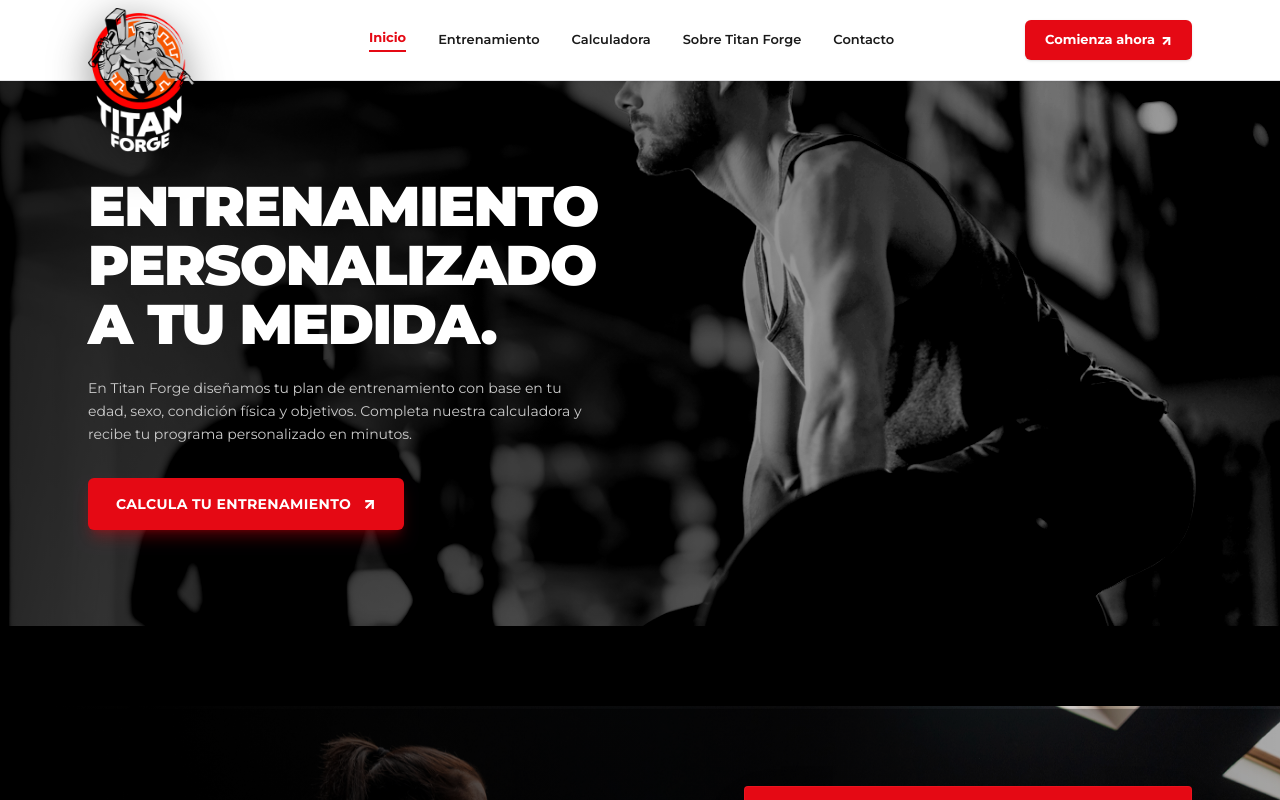
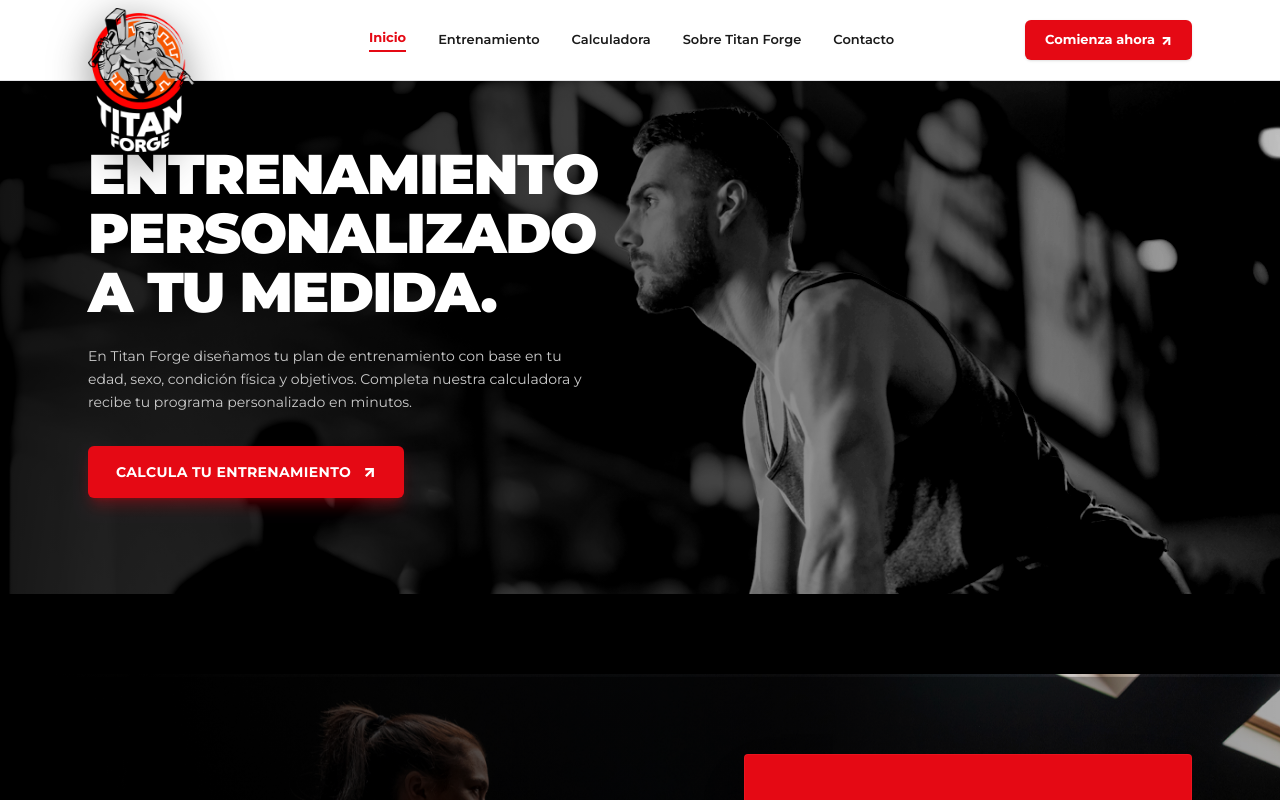
Before and after one commit to giomerida/titanforge, a React (Vite) app: page / in a window 1280 px wide. Shown: the top 800 px of the page. Built offline with nearby package versions, Linux system fonts and the light colour scheme; no server answers.

Commit message:
style: update Hero section layout and image positioning
Adjust padding and object positioning to ensure the background athlete image is anchored at the top for better visibility. Increased gradient intensity to improve text legibility.

```diff
--- a/src/components/Hero.tsx
+++ b/src/components/Hero.tsx
@@ -7,16 +7,16 @@ interface HeroProps {
 
 export const Hero: React.FC<HeroProps> = ({ onOpenCalculator }) => {
   return (
-    <section className="relative w-full bg-[#111111] overflow-hidden pt-16 sm:pt-24 pb-16 sm:pb-24">
-      {/* Background athlete image without opacity reduction */}
+    <section className="relative w-full bg-[#111111] overflow-hidden pt-10 pb-16 sm:pt-16 sm:pb-24">
+      {/* Background athlete image anchored to the top to show full head and background */}
       <div className="absolute inset-0 z-0 pointer-events-none overflow-hidden">
         <img
           src={fondoHeader}
           alt="Fondo Atleta Titan Forge"
-          className="w-full h-full object-cover object-right md:object-center filter contrast-110 brightness-95"
+          className="w-full h-full object-cover object-[85%_top] sm:object-[80%_top] md:object-[right_top] filter contrast-110 brightness-95"
         />
-        {/* Soft gradient from left to ensure text legibility while keeping the image crisp */}
-        <div className="absolute inset-0 bg-gradient-to-r from-black/85 via-black/45 to-transparent" />
+        {/* Soft gradient from left to ensure text legibility while keeping the athlete crisp */}
+        <div className="absolute inset-0 bg-gradient-to-r from-black/90 via-black/50 to-transparent" />
       </div>
 
       <div className="max-w-6xl mx-auto px-4 sm:px-6 relative z-10">
```
